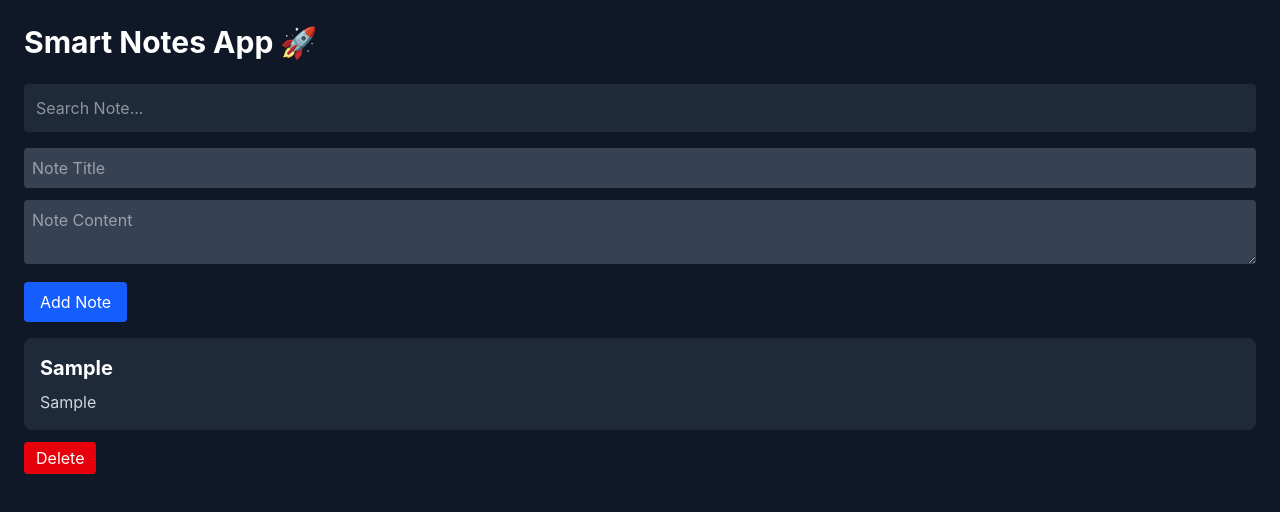
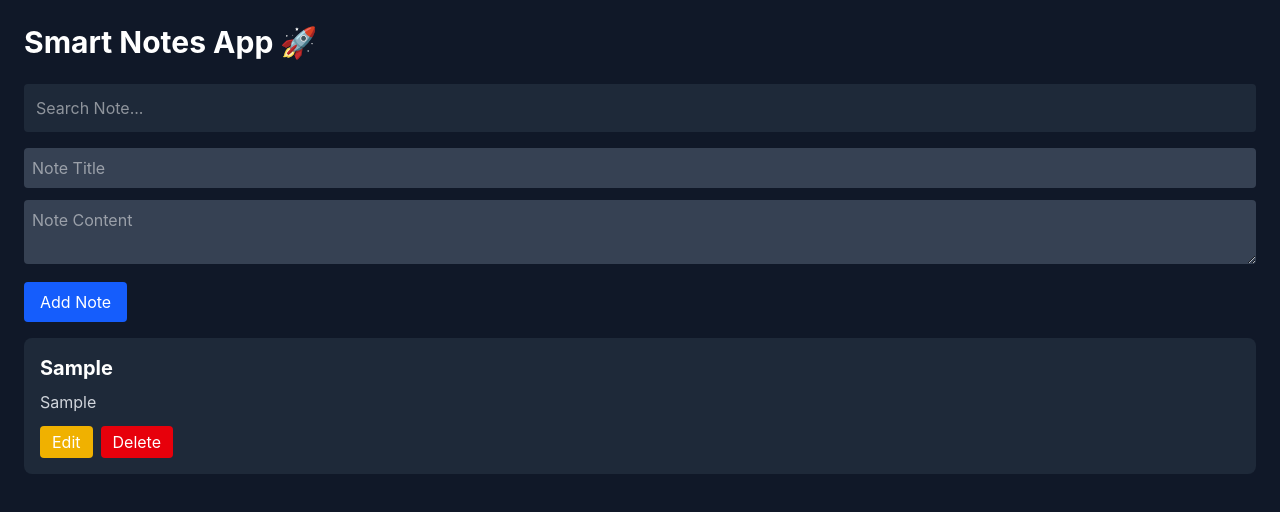
Before and after one commit to Ashaduzzaman099/smart-notes-app, a React (Vite) app: page / in a window 1280 px wide. Both pictures are taken after typing "Sample", "Sample" into the empty fields and a click on the button "Add Note". Shown: the top 512 px of the page. Built offline with nearby package versions, Linux system fonts and the light colour scheme.

Commit message:
Update Note Added

```diff
--- a/src/components/notes/NoteCard.jsx
+++ b/src/components/notes/NoteCard.jsx
@@ -1,11 +1,67 @@
+import { useState } from "react";
 
+export default function NoteCard({ note, onDelete, onUpdate }) {
+  const [isEditing, setIsEditing] = useState(false);
 
-export default function NoteCard({note, onDelete}) {
+  const [title, setTitle] = useState(note.title);
+
+  const [content, setContent] = useState(note.content);
+
+  const handleSave = () => {
+    onUpdate(note.id, {
+      title,
+      content,
+    });
+
+    setIsEditing(false);
+  };
+
   return (
-    <div><div className="bg-gray-800 p-4 rounded-lg">
-      <h2 className="text-xl font-bold">{note.title}</h2>
-      <p className="text-gray-300 mt-2">{note.content}</p>
+    <div className="bg-gray-800 p-4 rounded-lg">
+      {isEditing ? (
+        <>
+          <input
+            value={title}
+            onChange={(e) => setTitle(e.target.value)}
+            className="w-full p-2 rounded bg-gray-700 mb-2"
+          />
+
+          <textarea
+            value={content}
+            onChange={(e) => setContent(e.target.value)}
+            className="w-full p-2 rounded bg-gray-700"
+          />
+
+          <button
+            onClick={handleSave}
+            className="mt-3 bg-green-600 px-3 py-1 rounded"
+          >
+            Save
+          </button>
+        </>
+      ) : (
+        <>
+          <h2 className="text-xl font-bold">{note.title}</h2>
+
+          <p className="text-gray-300 mt-2">{note.content}</p>
+
+          <div className="flex gap-2 mt-3">
+            <button
+              onClick={() => setIsEditing(true)}
+              className="bg-yellow-500 px-3 py-1 rounded"
+            >
+              Edit
+            </button>
+
+            <button
+              onClick={() => onDelete(note.id)}
+              className="bg-red-600 px-3 py-1 rounded"
+            >
+              Delete
+            </button>
+          </div>
+        </>
+      )}
     </div>
-    <button onClick={()=> onDelete(note.id)} className="mt-3 bg-red-600 px-3 py-1 rounded hover:bg-red-700">Delete</button></div>
-  )
+  );
 }
```
